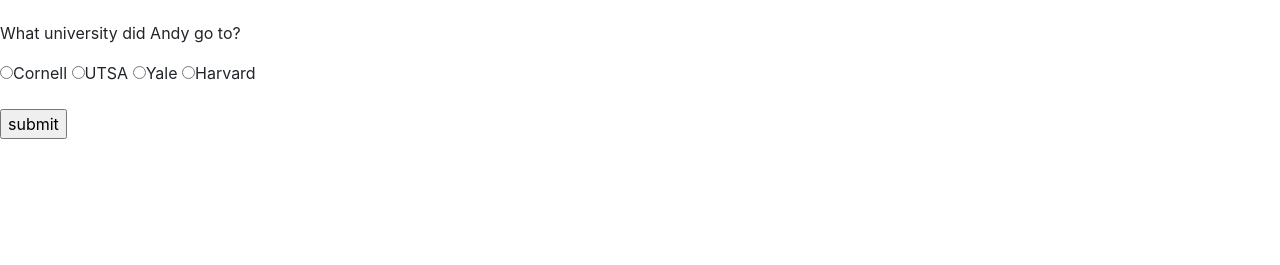
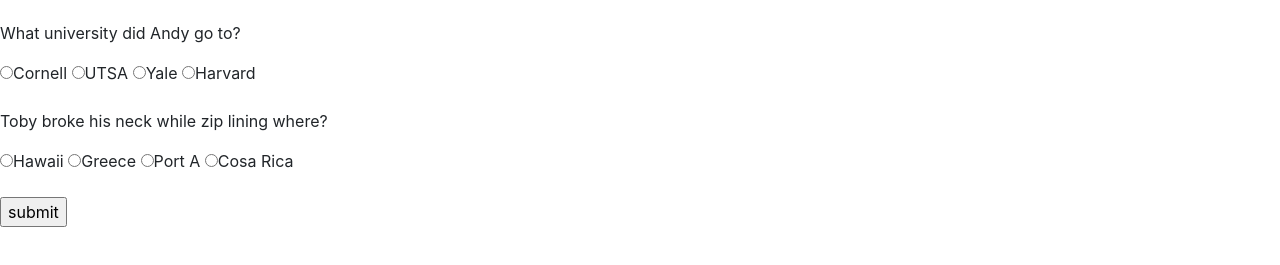
Before and after one commit to fsolis210/TriviaGame, a plain HTML site: page index.html in a window 1280 px wide. Both pictures are taken after a click on the button "START". Shown: the part 401-666 px from the top of the page. Drawn offline with nearby package versions, Linux system fonts and the light colour scheme.

Commit message:
Hid SUBMIT button and added third question

```diff
--- a/assets/javascript/app.js
+++ b/assets/javascript/app.js
@@ -1,5 +1,7 @@
 $(document).ready(function () {
     $(".questions").hide();
+    $("#ans").hide();
+
 var questions =[
     {
         quest: "What is dwights cousin's name?",
@@ -12,12 +14,11 @@ var questions =[
         ans: "Cornell",
     },
     {
-        quest: "Toby broke his back in ______ ?",
+        quest: "Toby broke his neck while zip lining where?",
         choice: ["Hawaii", "Greece", "Port A", "Cosa Rica"],
-        ans: 3
+        ans: "Cosa Rica",
     }];
 
-    // $("input[name='Q1']:checked").val();
 
 var correct = 0;
 var wrong = 0;
@@ -47,19 +48,17 @@ function result_count(){
         }
     }
 }
-// start button //
+
 $("#ans").on("click", function(){
    result_count();
 })
+// start button //
 
 $("#start").on("click",function() {
     $("#start").hide();
     $(".questions").show();
-    //showQuests();
+    $("#ans").show();
     timer();
-    /*for (let i = 0; i < questions.length; i++) {
-        questArray.push (questions[i]);
-        }*/
 })
 
 
--- a/index.html
+++ b/index.html
@@ -31,6 +31,14 @@
         <input type="radio" name="q2" value="Harvard">Harvard
     </div><br>
 
+    <div class="questions">
+        <p>Toby broke his neck while zip lining where?</p>
+        <input type="radio" name="q3" value="Hawaii">Hawaii
+        <input type="radio" name="q3" value="Greece">Greece
+        <input type="radio" name="q3" value="Port A">Port A
+        <input type="radio" name="q3" value="Cosa Rica">Cosa Rica
+    </div><br>
+
     <button type="button" class="btn btn-danger btn-lg btn-block" id="start">START</button>
 
     <div>
```
